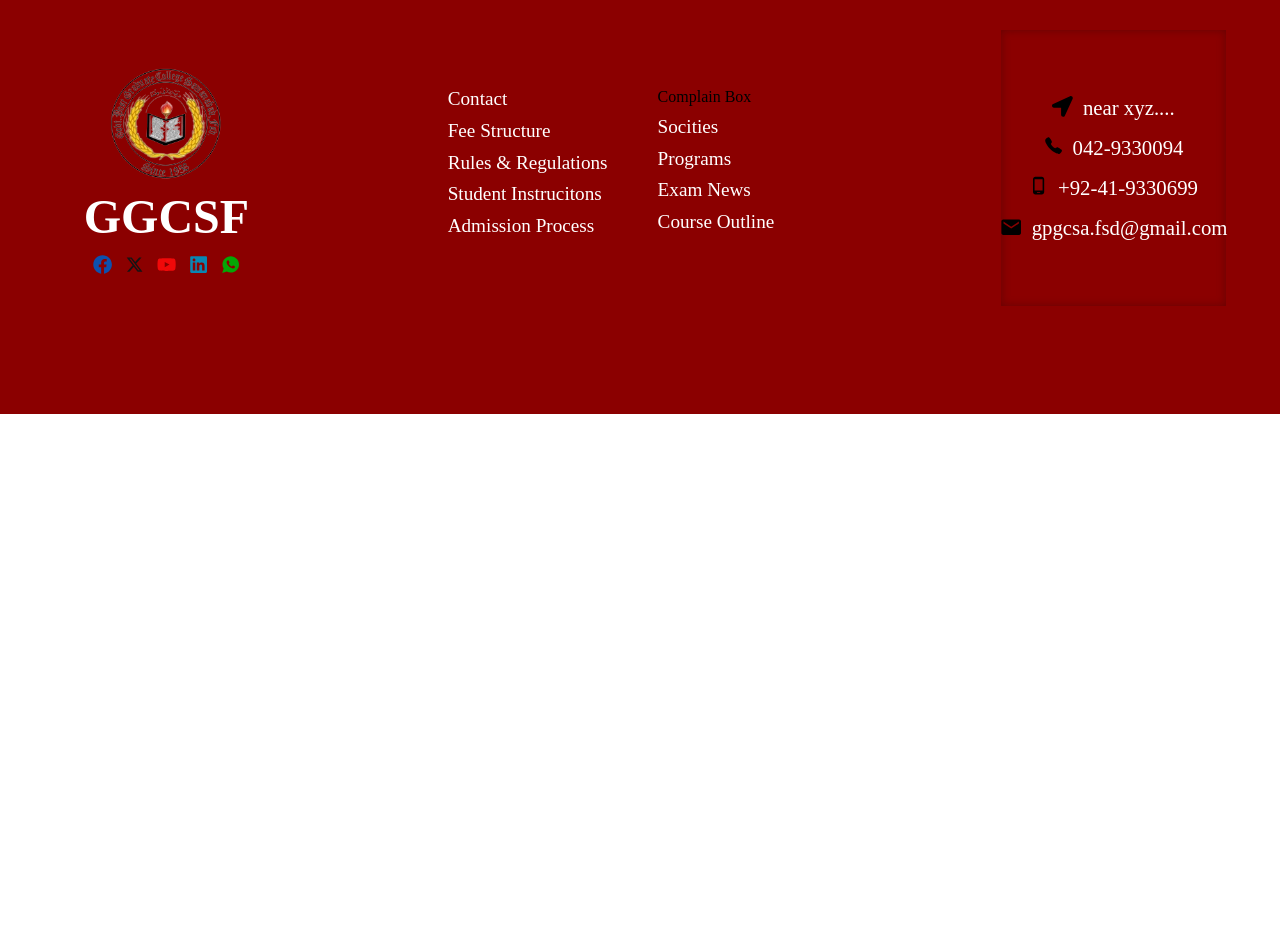
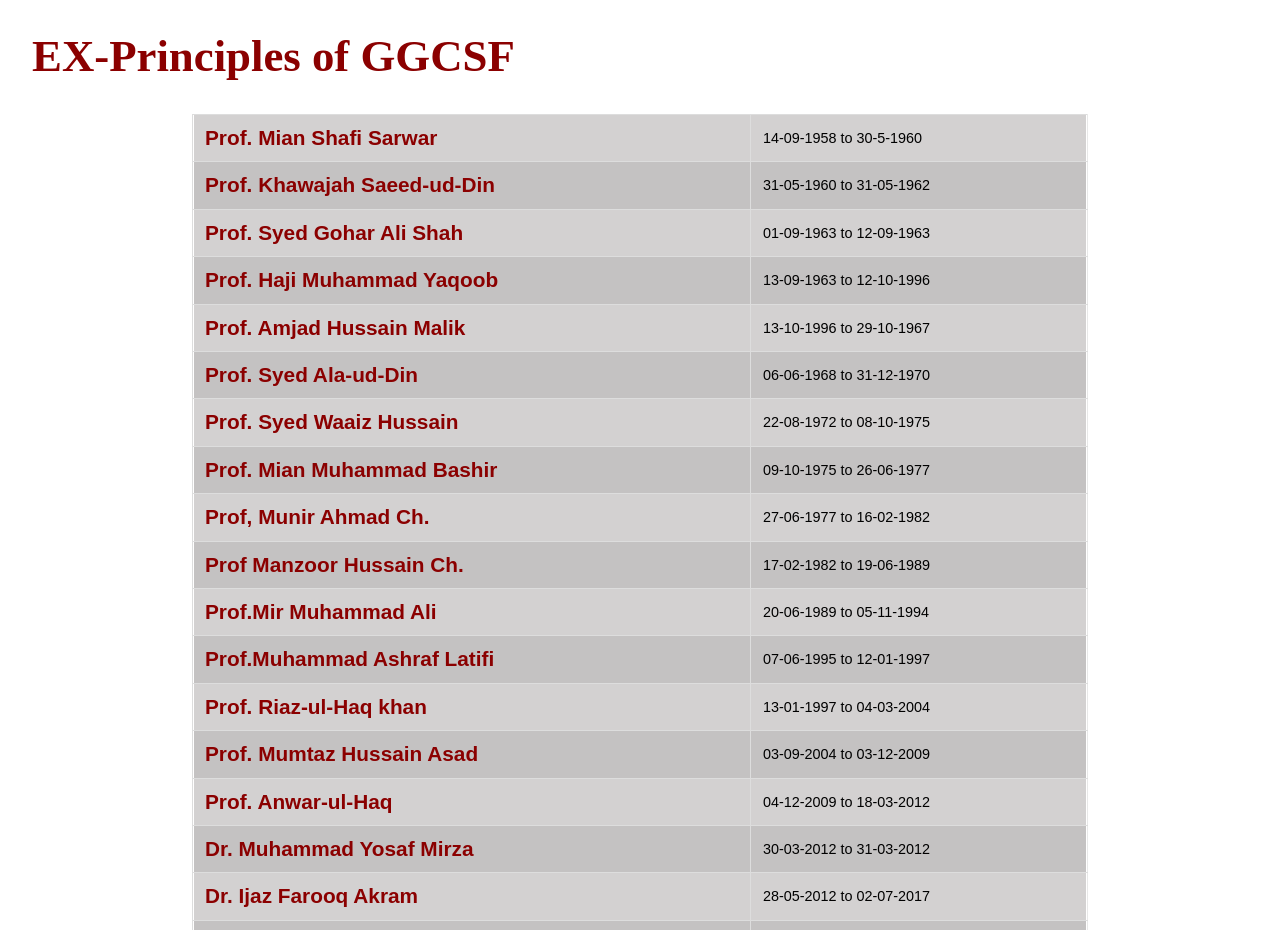
Before and after one commit to RMHamzaArif89/FYP-College-Website, a React (Vite) app in the folder College_Site_Frontend/: page /history in a window 1280 px wide. Shown: the part 802-1732 px from the top of the page. Before the commit the page ends 1216 px from the top, so only its background shows below. Built offline with nearby package versions, Linux system fonts and the light colour scheme.

Commit message:
updated Footer & history page...

```diff
--- a/College_Site_Frontend/src/Components/Footer/Footer.jsx
+++ b/College_Site_Frontend/src/Components/Footer/Footer.jsx
@@ -38,10 +38,16 @@ function Footer() {
         </div>
         <div className="col22 col2">
           <li>Complain Box</li>
-          <li><NavLink to='/socities'>Socities</NavLink></li>
           <li><NavLink to='/programs'>Programs</NavLink></li>
           <li><NavLink to="/examNews">Exam News</NavLink></li>
           <li><NavLink to='https://drive.google.com/drive/folders/1HgH7fbNvelViMGgL_ZyBaGAyDtg3RYa3' target='blank'>Course Outline</NavLink></li>
+        </div>
+        <div className="col22 col2">
+          <li><NavLink to='/history'>History</NavLink></li>
+          <li><NavLink to='/socities'>Socities</NavLink></li>
+
+          <li><NavLink to="/examNews">Exam News</NavLink></li>
+
         </div>
       </div>
       <div className="footer-col3">
--- a/College_Site_Frontend/src/Pages/History/History.jsx
+++ b/College_Site_Frontend/src/Pages/History/History.jsx
@@ -1,5 +1,6 @@
 import React from 'react'
 import './history.css'
+import { Principles } from './PrinciplesData'
 
 function History() {
   return (
@@ -11,12 +12,27 @@ function History() {
           </div>
           <div className="historyText">
             As one of the earliest Government Colleges in Faisalabad, Govt. Graduate College Samnabad Faisalabad is a unique and well reputed institute. It has the distinction of being the first Govt. College in Lyallpur since partition.
-                <br/>
+            <br />
             It appeared on the academic scene of the City as Govt. Intermediate College Lyallpur in 1958 when it was set in rented building at peoples Colony, Lyallpur. Later, in 1965 it was shifted to its present 117 kanal vast pupose built campus. The subsequent years saw the college reaching various significant mile stone:
-                <br/>
+            <br />
             In 1975, it was upgraded to Degree level and in 1999 MA (Political Science) was started followed by English and Economics in 2002 and Islamic Studies in 2010. Recognizing the importance of IT and commerce, the college introduced ICS and I.Com Programs in 1999 and 2007 respectively. The College is offering BS (FYDP) under semester system in the disciplines of Botany, Chemistry, Geography, Computer Science, Economics, English, Information Technology, Islamic Studies, Mathematics, Physics, Sociology, Urdu, History, Punjabi, Statistics, Psychology, Zoology and Political Science. The College is affiliated with the BISE Faisalabad for intermediate and with GC University Faisalabad for higher studies. Heading a step forward in academics the College commenced M.Phil in three disciplines i.e Chemistry, Islamic Studies and Urdu in spring 2014. It affords a great pleasure that two batches of M.Phil have successfully completed their degrees. College name was changed to Govt. Graduate College Samanabad Faisalabad in 2021 as per policy of HED, Govt. of Punjab.
           </div>
         </div>
+
+      </div>
+      <div className="exPrinciples">
+        <div className="exPrinciplesHeading">EX-Principles of GGCSF</div>
+        <table className='exPrinciplesTable'>
+          {
+            Principles.map((data) =>
+              <tr>
+                <td className='principlesName'>{data.name}</td>
+                <td>{data.date}</td>
+              </tr>
+            )
+          }
+
+        </table>
 
       </div>
     </>
--- /dev/null
+++ b/College_Site_Frontend/src/Pages/History/PrinciplesData.js
@@ -0,0 +1,74 @@
+export const Principles=[
+    {
+        name:'Prof. Mian Shafi Sarwar',
+        date:'14-09-1958  to  30-5-1960'
+    },
+    {
+        name:'Prof. Khawajah Saeed-ud-Din',
+        date:'31-05-1960  to  31-05-1962'
+    },
+    {
+        name:'Prof. Syed Gohar Ali Shah',
+        date:'01-09-1963  to  12-09-1963'
+    },
+    {
+        name:'Prof. Haji Muhammad Yaqoob',
+        date:'13-09-1963  to  12-10-1996'
+    },
+    {
+        name:'Prof. Amjad Hussain Malik',
+        date:'13-10-1996  to  29-10-1967',
+    },
+    {
+        name:'Prof. Syed Ala-ud-Din',
+        date:'06-06-1968  to  31-12-1970'
+    },
+    {
+        name:'Prof. Syed Waaiz Hussain',
+        date:'22-08-1972  to  08-10-1975'
+    },
+    {
+        name:'Prof. Mian Muhammad Bashir',
+        date:'09-10-1975  to  26-06-1977'
+    },
+    {
+        name:'Prof, Munir Ahmad Ch.',
+        date:'27-06-1977  to  16-02-1982'
+    },
+    {
+        name:'Prof Manzoor Hussain Ch.',
+        date:'17-02-1982  to  19-06-1989'
+    },
+    {
+        name:'Prof.Mir Muhammad Ali',
+        date:'20-06-1989  to  05-11-1994'
+    },
+    {
+        name:'Prof.Muhammad Ashraf Latifi',
+        date:'07-06-1995  to  12-01-1997'
+    },
+    {
+        name:'Prof. Riaz-ul-Haq khan',
+        date:'13-01-1997  to  04-03-2004'
+    },
+    {
+        name:'Prof. Mumtaz Hussain Asad',
+        date:'03-09-2004  to  03-12-2009'
+    },
+    {
+        name:'Prof. Anwar-ul-Haq',
+        date:'04-12-2009  to  18-03-2012'
+    },
+    {
+        name:'Dr. Muhammad Yosaf Mirza',
+        date:'30-03-2012  to  31-03-2012'
+    },
+    {
+        name:'Dr. Ijaz Farooq Akram',
+        date:'28-05-2012  to  02-07-2017'
+    },
+    {
+        name:'Dr. M. Attique Khan Shahid',
+        date:'06-12-2017  to  31-03-2020'
+    }
+]
--- a/College_Site_Frontend/src/Pages/History/history.css
+++ b/College_Site_Frontend/src/Pages/History/history.css
@@ -31,3 +31,32 @@
     word-spacing: 0.4rem;
 
 }
+
+.exPrinciplesTable{
+    font-family: arial, sans-serif;
+    border-collapse: collapse;
+    width: 70%;
+    margin: 0 auto;
+  }
+  .exPrinciplesHeading{
+    font-size: 2.8rem;
+    color: darkred;
+    font-weight: bolder;
+    padding: 2rem;
+  }
+
+ .exPrinciplesTable td {
+    border: 1px solid #dddddd;
+    text-align: left;
+    padding: 12px;
+    font-size: 0.9rem;
+  }
+  .exPrinciplesTable .principlesName{
+    font-size: 1.3rem;
+    color: darkred;
+    font-weight: bold;
+  }
+
+ .exPrinciplesTable tr:nth-child(even) {
+    background-color: #c4c2c2;
+  }
--- a/College_Site_Frontend/src/Pages/QuickFacts/QFData.js
+++ b/College_Site_Frontend/src/Pages/QuickFacts/QFData.js
@@ -1,26 +1,41 @@
 export const QFData=[
     {
-        name:'abc',
-        value:'777'
+        name:'PHD Faculty Members',
+        value:'30+'
     },
     {
-        name:'abc',
-        value:'777'
+        name:'M.Phill Faculty Members',
+        value:'58+'
     },
     {
-        name:'abc',
-        value:'777'
+        name:'International Reasearchers',
+        value:'14+'
     },
     {
-        name:'abc',
-        value:'777'
+        name:'Students',
+        value:'8000+'
     },
     {
-        name:'abc',
-        value:'777'
+        name:'BS Programs',
+        value:'19'
     },
     {
-        name:'abc',
-        value:'777'
+        name:'Leaders in IT Programs'
     },
+    {
+        name:'Tranaport Facility for Girls'
+    },
+    {
+        name:'Dispensory, MBBS Doctor, first Aid'
+    },
+    {
+        name:'Financial Assistant / Scholarships'
+    },
+    {
+        name:'City Famous Library'
+    },
+    {
+        name:'Multipurpose Hall'
+    }
+
 ]
--- a/College_Site_Frontend/src/Pages/QuickFacts/QuickFacts.jsx
+++ b/College_Site_Frontend/src/Pages/QuickFacts/QuickFacts.jsx
@@ -52,8 +52,8 @@ function QuickFacts() {
             <SwiperSlide className='quickFacts_swiper_slide quickFactsSwiperSlide'>
 
 
-             <div className="eventTitle">{facts.name}</div>
-              <div className="eventDate">{facts.value}</div>
+             <div className="factsName">{facts.name}</div>
+              <div className="factsValue">{facts.value}</div>
 
 
 
--- a/College_Site_Frontend/src/Pages/QuickFacts/quickFacts.css
+++ b/College_Site_Frontend/src/Pages/QuickFacts/quickFacts.css
@@ -10,30 +10,47 @@
     background-image: linear-gradient( rgba(88, 9, 9, 0.329), rgba(118, 8, 8, 0.311) ), url('/images/quickFactsImg.jpg');
     background-position: center;
     background-size: 100% 100%;
-    gap: 2rem;
+    gap: 1.3rem;
 }
 .quickFactsHeading{
     text-align: justify;
     color: white;
     font-weight: bolder;
-    font-size: 5rem;
+    font-size: 4rem;
+    align-self: flex-start;
 }
 .quickFactsDescription{
     color: rgba(255, 255, 255, 0.911);
     font-size: 1.6rem;
-    text-align: center;
+    text-align: justify;
+    align-self: flex-start;
 }
 .quickFacts_swiper_container{
     width: 100%;
     height: 22rem;
+    margin: 2rem 0;
 
 }
 .quickFactsSwiperSlide{
-    width: 22rem;
+    width: 24rem;
     height: 100%;
-    background: rgba(253, 254, 255, 0.865);
+    background: rgba(253, 254, 255, 0.938);
     box-shadow: 0 0 8px inset rgba(91, 4, 4, 0.8);
     border: none;
     transition: all 2s linear;
     border-radius: 0.2rem;
+    flex-direction: column;
+    justify-content: center;
+    gap: .8rem;
 }
+.factsName{
+    font-size: 2.8rem;
+    color: darkred;
+    font-weight: bold;
+    text-align: center;
+}
+.factsValue{
+    font-size: 2.4rem;
+    color:black;
+    font-weight: bold;
+}
```
Lines whose indentation alone changed are shown as unchanged.
